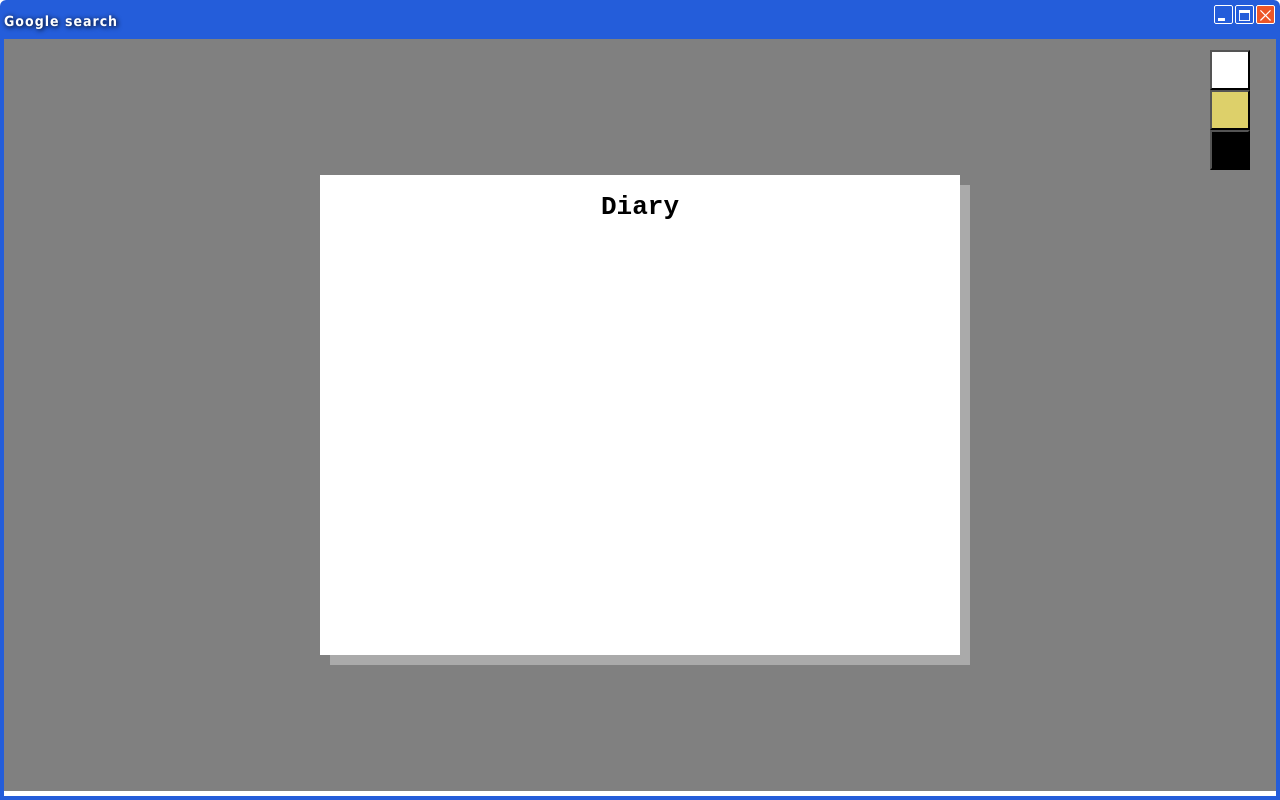
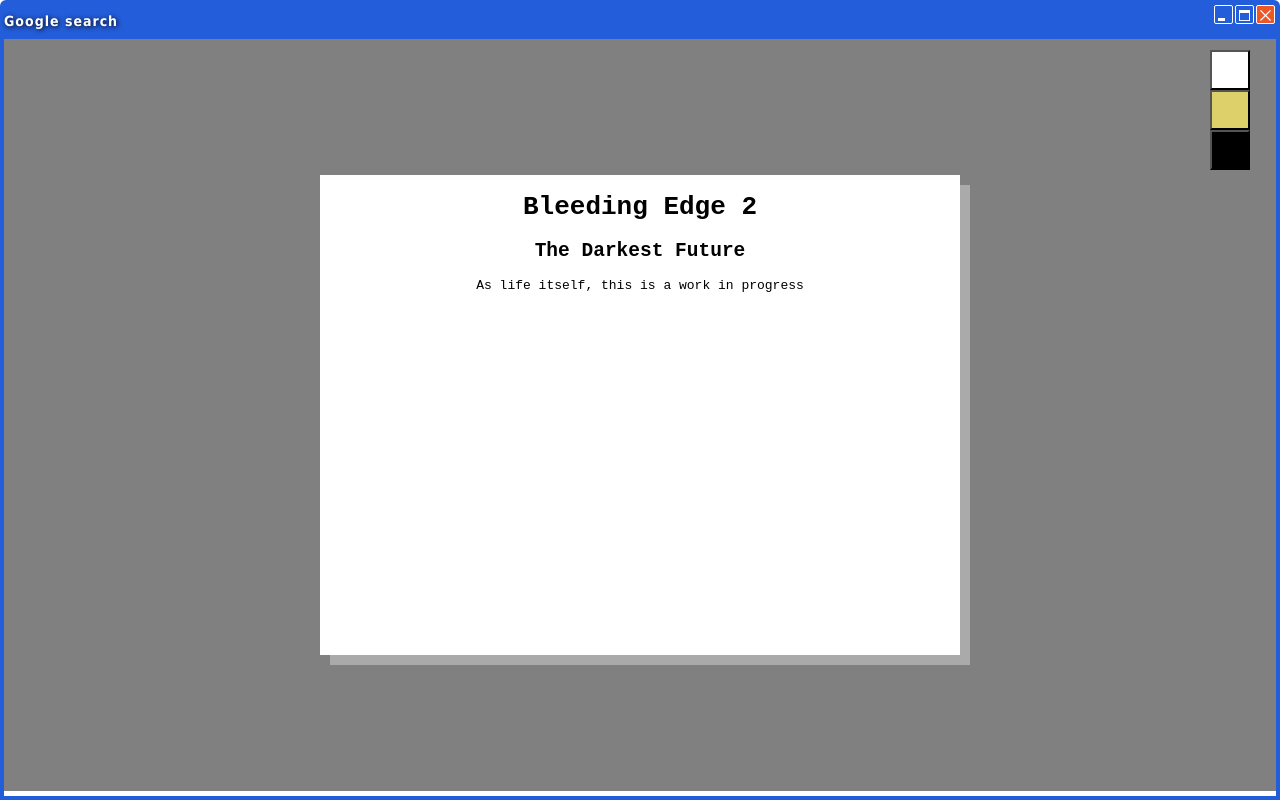
Before and after one commit to shishaltojo/im-feeling-lucky, a React (Create React App) app: page / in a window 1280 px wide. Built offline with nearby package versions, Linux system fonts and the light colour scheme.

Commit message:
Importing components

```diff
--- a/src/Chapters/Cover/index.js
+++ b/src/chapters/Cover/index.js
@@ -1,7 +1,7 @@
 import React from 'react';
 
 // Components
-import Chapter from '../Components/Chapter';
+import Chapter from '../../components/Chapter';
 
 const Cover = () => {
     return (
@@ -13,3 +13,5 @@ const Cover = () => {
         </Chapter>
     )
 };
+
+export default Cover;
--- a/src/components/Chapter/index.js
+++ b/src/components/Chapter/index.js
@@ -1,8 +1,7 @@
 import React from 'react';
 import styled from 'styled-components';
 
-const ChapterStyled = styled.divˋ
-ˋ;
+const ChapterStyled = styled.div``;
 
 const Chapter = ({ children }) => {
     return (
@@ -11,3 +10,5 @@ const Chapter = ({ children }) => {
         </ChapterStyled>
     );
 };
+
+export default Chapter;
--- a/src/containers/NotePage/index.js
+++ b/src/containers/NotePage/index.js
@@ -4,6 +4,9 @@ import styled from 'styled-components';
 // Components
 import Window from '../../components/Window';
 import ToneHandler from '../../components/ToneHandler';
+
+// Chapters
+import Cover from '../../chapters/Cover'
 
 const NotePageStyled = styled.div`
   width: 100%;
@@ -15,7 +18,7 @@ const NotePageStyled = styled.div`
   justify-content: center;
   align-items: center;
 
-  .page {
+  div {
     width: 640px;
     height: 480px;
 
@@ -23,7 +26,7 @@ const NotePageStyled = styled.div`
 
     box-shadow: 10px 10px 0px #aaa;
 
-    h1, p {
+    h1, h2, p {
       font-family: monospace;
 
       text-align: center;
@@ -32,15 +35,11 @@ const NotePageStyled = styled.div`
 `;
 
 const NotePage = () => {
-  const [currentPage, setCurrentPage] = useState(0);
-
   return (
     <Window>
       <ToneHandler />
       <NotePageStyled>
-        <div className="page">
-          <h1>Diary</h1>
-        </div>
+        <Cover />
       </NotePageStyled>
     </Window>
   );
```
